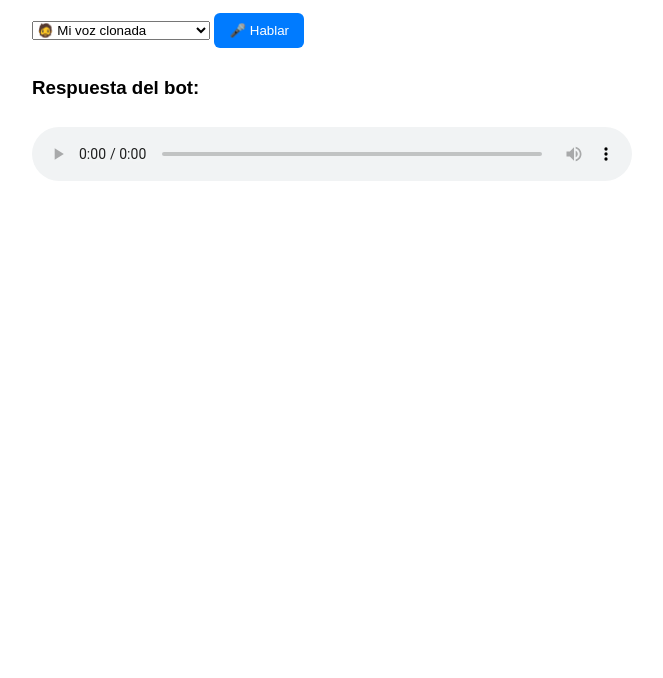
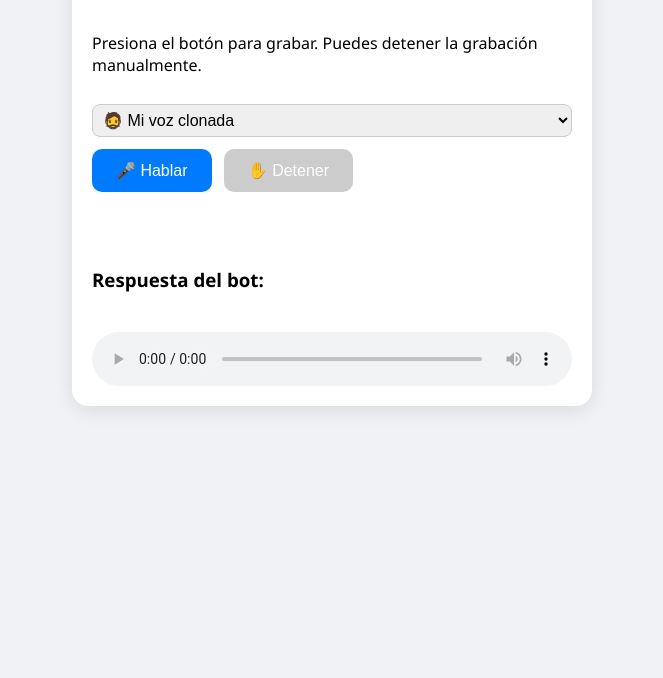
Before and after one commit to Luisjm01/bot-voz-railway, a website: page public/index.html in a window 1280 px wide. Shown: the part 122-800 px from the top of the page, without its empty margins (308-971 px from the left). Drawn offline with Linux system fonts and the light colour scheme.

Commit message:
Add files via upload
Nuevo boton para detener.

```diff
--- a/public/index.html
+++ b/public/index.html
@@ -9,15 +9,17 @@
 <body>
   <div class="container">
     <h1>🤖 Bot de Voz</h1>
-
-    <p>Presiona el botón y habla. El bot responderá con voz.</p>
+    <p>Presiona el botón para grabar. Puedes detener la grabación manualmente.</p>
 
     <select id="voz">
       <option value="hYYNmijq0aL07R8FAKj1">🧔 Mi voz clonada</option>
       <option value="EXAVITQu4vr4xnSDxMaL">🎙️ Antoni (voz masculina)</option>
     </select>
 
-    <button id="grabar">🎤 Hablar</button>
+    <div class="buttons">
+      <button id="grabar">🎤 Hablar</button>
+      <button id="detener" disabled>✋ Detener</button>
+    </div>
 
     <p id="estado"></p>
 
@@ -27,6 +29,7 @@
 
   <script>
     const grabarBtn = document.getElementById("grabar");
+    const detenerBtn = document.getElementById("detener");
     const estado = document.getElementById("estado");
     const audioRespuesta = document.getElementById("audioRespuesta");
     const voz = document.getElementById("voz");
@@ -35,10 +38,8 @@
     let audioChunks = [];
 
     grabarBtn.onclick = async () => {
-      if (!navigator.mediaDevices) {
-        alert("Este navegador no permite grabación de audio.");
-        return;
-      }
+      grabarBtn.disabled = true;
+      detenerBtn.disabled = false;
 
       const stream = await navigator.mediaDevices.getUserMedia({ audio: true });
       mediaRecorder = new MediaRecorder(stream);
@@ -51,6 +52,8 @@
       };
 
       mediaRecorder.onstop = async () => {
+        grabarBtn.disabled = false;
+        detenerBtn.disabled = true;
         estado.textContent = "Procesando... por favor espera ⏳";
 
         const audioBlob = new Blob(audioChunks, { type: 'audio/webm' });
@@ -69,21 +72,23 @@
           const data = await res.json();
           audioRespuesta.src = data.audioUrl;
           audioRespuesta.play();
-          estado.textContent = "";
         } catch (err) {
           alert("Error al procesar el audio.");
           console.error(err);
-          estado.textContent = "";
         }
+
+        estado.textContent = "";
       };
 
       mediaRecorder.start();
       estado.textContent = "🎙️ Grabando... habla ahora";
+    };
 
-      setTimeout(() => {
+    detenerBtn.onclick = () => {
+      if (mediaRecorder && mediaRecorder.state === "recording") {
         mediaRecorder.stop();
         estado.textContent = "⏳ Procesando...";
-      }, 4000);
+      }
     };
   </script>
 </body>
--- a/public/style.css
+++ b/public/style.css
@@ -1,25 +1,72 @@
 
 body {
-  font-family: sans-serif;
-  max-width: 600px;
-  margin: auto;
+  font-family: 'Segoe UI', Tahoma, Geneva, Verdana, sans-serif;
+  margin: 0;
+  padding: 0;
+  background-color: #f0f2f5;
+  display: flex;
+  flex-direction: column;
+  align-items: center;
+  min-height: 100vh;
+}
+
+.container {
+  width: 100%;
+  max-width: 480px;
+  margin: 20px;
   padding: 20px;
+  background: white;
+  border-radius: 16px;
+  box-shadow: 0 4px 20px rgba(0, 0, 0, 0.1);
+  display: flex;
+  flex-direction: column;
+  gap: 12px;
 }
 
 button {
-  padding: 10px 15px;
   background-color: #007bff;
   color: white;
   border: none;
-  border-radius: 6px;
+  padding: 12px 24px;
+  font-size: 16px;
+  border-radius: 10px;
   cursor: pointer;
-  margin-bottom: 10px;
+  flex: 1;
 }
 
 button:hover {
   background-color: #0056b3;
 }
 
+button:disabled {
+  background-color: #cccccc;
+  cursor: not-allowed;
+}
+
+button + button {
+  margin-left: 8px;
+}
+
+.controls {
+  display: flex;
+  justify-content: space-between;
+  gap: 10px;
+}
+
+select {
+  font-size: 16px;
+  padding: 6px;
+  border-radius: 8px;
+  border: 1px solid #ccc;
+}
+
+.status {
+  font-style: italic;
+  color: #555;
+  text-align: center;
+  font-size: 14px;
+}
+
 audio {
   width: 100%;
   margin-top: 10px;
```
